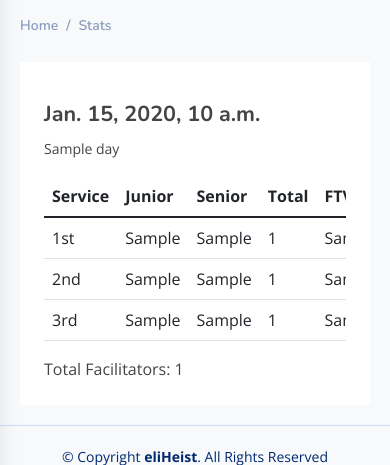
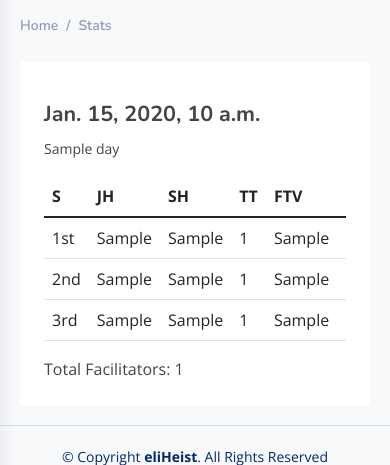
Before and after one commit to eliHeist/morphstats, a Django app: template stats/templates/stats/stats.html in a window 390 px wide. Shown: the part 164-629 px from the top of the page. Run offline with Django 4.2, Linux system fonts and the light colour scheme; the template is opened without the code that fills it: most values are stand-ins (such as "Sample title", 1, 10 or a date in 2020); some libraries are stand-ins or nearby versions.

Commit message:
abbreviate stats table headers to reduce horizontal scroll on mobile

```diff
--- a/stats/templates/stats/stats.html
+++ b/stats/templates/stats/stats.html
@@ -39,10 +39,10 @@
         <table class="table">
           <thead>
             <tr>
-              <th>Service</th>
-              <th>Junior</th>
-              <th>Senior</th>
-              <th>Total</th>
+              <th>S</th>
+              <th>JH</th>
+              <th>SH</th>
+              <th>TT</th>
               <th>FTV</th>
               <th>Salvations</th>
               <th>Facilitators</th>
```
